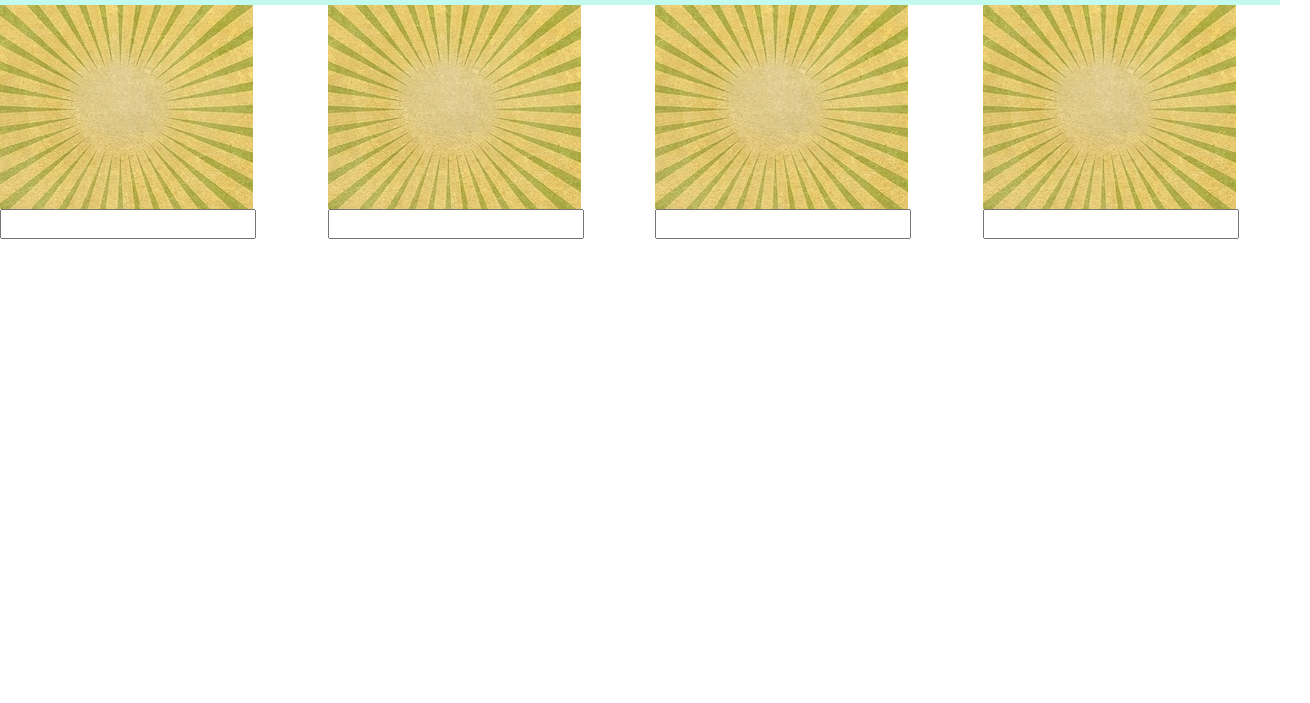
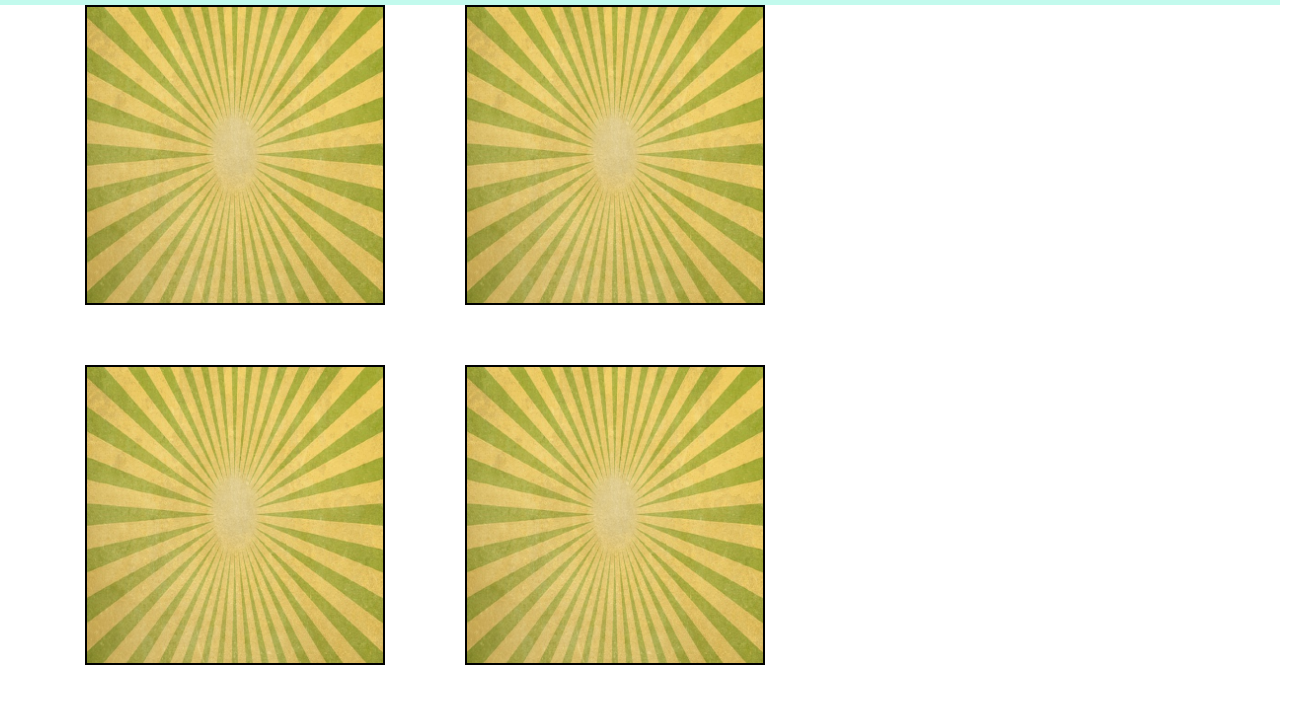
Before and after one commit to derpito8909/hackatonGrupo1, a plain HTML site: page index.html in a window 1280 px wide. Shown: the part 121-824 px from the top of the page, 1310 px wide, since content can reach past the window. Before the commit the page ends 800 px from the top, so only its background shows below. Drawn offline with Linux system fonts and the light colour scheme.

Commit message:
se agrego la animacion de las cartas

```diff
--- a/assets/css/estilo.css
+++ b/assets/css/estilo.css
@@ -1,22 +1,35 @@
+* {
+  box-sizing: border-box;
+  padding: 0;
+  margin: 0;
+}
+
 .carta {
-  width: 100%;
-  height: 100%;
-  position: relative;
+  width: 300px;
+  height: 300px;
   transition: transform 1s;
   transform-style: preserve-3d;
+  margin-bottom: 60px;
+  cursor: pointer;
 }
 
-.card-face {
+.carta-face {
   position: absolute;
-  height: 100%;
-  width: 100%;
+  -webkit-backface-visibility: hidden;
   backface-visibility: hidden;
+  border: 2px solid black;
+  }
+
+  .carta-face:hover {
+    bottom: 2px;
+    right: 2px;
+    box-shadow: 0px 0px 20px 1px #000;
 }
 
-.card-face-back {
+.carta-face-back {
   transform: rotateY(180deg);
 }
 
-.card.is-flipped {
+.carta.is-flipped {
   transform: rotateY(180deg);
 }
--- a/assets/js/script.js
+++ b/assets/js/script.js
@@ -1,9 +1,12 @@
-const cards = document.querySelectorAll('.carta');
-console.log(cards);
+/* En este script se captura cada carta de imagen y se realiza la animacion para voltiar */
+const foto1 = document.getElementById('foto1');
+const foto2 = document.getElementById('foto2');
+const foto3 = document.getElementById('foto3');
+const foto4 = document.getElementById('foto4');
 
 function flip(event) {
     var element = event.currentTarget;
-    console.log(element);
+    console.log(event.originalTarget);
     if (element.className === "carta") {
         if (element.style.transform == "rotateY(180deg)") {
             element.style.transform = "rotateY(0deg)";
@@ -12,7 +15,7 @@ function flip(event) {
         }
     }
 };
-
-for (let card of cards) {
-    card.addEventListener('click', flip);
-}
+foto1.addEventListener('click', flip);
+foto2.addEventListener('click', flip);
+foto3.addEventListener('click', flip);
+foto4.addEventListener('click', flip);
--- a/index.html
+++ b/index.html
@@ -34,42 +34,48 @@
         </div>
       </nav>
     </header>
-    <main>
-      <div class="row">
-        <div class="col carta">
-          <div class="card-face card-face-front">
-            <img src="./assets/images/secret.jpg" alt="secret">
-            <input type="text">
-          </div>
-          <div class="card-face card-face-back">
-            <img src="./assets/images/daniel.png" alt="foto">
+    <main class="container">
+      <div class="row w-auto">
+        <div class="col-4">
+          <div class="carta" id="foto1">
+            <div class="carta-face carta-face-front">
+              <img class="img-fluid" src="./assets/images/secret.png" alt="carta">
+            </div>
+            <div class="carta-face carta-face-back">
+              <img class="img-fluid" src="./assets/images/foto1.png" alt="carta">
+            </div>
           </div>
         </div>
-        <div class="col carta">
-          <div class="card-face card-face-front">
-            <img src="./assets/images/secret.jpg" alt="secret">
-            <input type="text">
-          </div>
-          <div class="card-face card-face-back">
-            <img src="./assets/images/daniel.png" alt="foto">
+        <div class="col-4">
+          <div class="carta" id="foto2">
+            <div class="carta-face carta-face-front">
+              <img class="img-fluid" src="./assets/images/secret.png" alt="carta">
+            </div>
+            <div class="carta-face carta-face-back">
+              <img class="img-fluid" src="./assets/images/foto2.png" alt="carta">
+            </div>
           </div>
         </div>
-        <div class="col carta">
-          <div class="card-face card-face-front">
-            <img src="./assets/images/secret.jpg" alt="secret">
-            <input type="text">
-          </div>
-          <div class="card-face card-face-back">
-            <img src="./assets/images/daniel.png" alt="foto">
+        </div>
+        <div class="row">
+          <div class="col-4" id="foto3">
+            <div class="carta">
+              <div class="carta-face carta-face-front">
+                <img class="img-fluid" src="./assets/images/secret.png" alt="carta">
+            </div>
+            <div class="carta-face carta-face-back">
+              <img class="img-fluid" src="./assets/images/foto3.png" alt="carta">
+            </div>
           </div>
         </div>
-        <div class="col carta">
-          <div class="card-face card-face-front">
-            <img src="./assets/images/secret.jpg" alt="secret">
-            <input type="text">
-          </div>
-          <div class="card-face card-face-back">
-            <img src="./assets/images/daniel.png" alt="foto">
+        <div class="col-4">
+          <div class="carta" id="foto4">
+            <div class="carta-face carta-face-front">
+              <img class="img-fluid" src="./assets/images/secret.png" alt="carta">
+            </div>
+            <div class="carta-face carta-face-back">
+              <img class="img-fluid" src="./assets/images/foto4.png" alt="carta">
+            </div>
           </div>
         </div>
       </div>
```
Also changed, not shown: assets/pages/aboutUs.html (+2 -2 lines), assets/images/daniel.png (deleted), assets/images/david.jpg (deleted), assets/images/foto1.jpeg (deleted), assets/images/foto1.png (added), assets/images/foto2.jpeg (deleted), assets/images/foto2.png (added), assets/images/foto3.jpg (deleted), assets/images/foto3.png (added), assets/images/foto4.jpeg (deleted), assets/images/foto4.png (added), assets/images/guillermo.jpg (deleted), assets/images/santiago.jpg (deleted), assets/images/secret.jpg (deleted), 1 more files.
